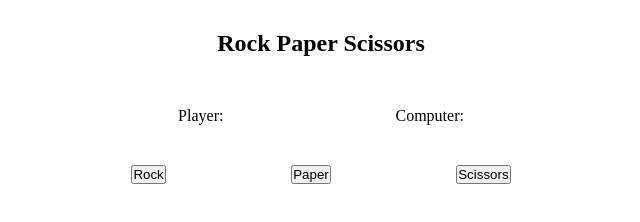
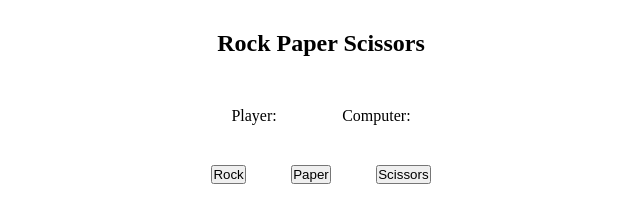
Before and after one commit to urigala/rock-paper-scissors, a plain HTML site: page index.html in a window 1280 px wide. Shown: the whole page, without its empty margins (319-959 px from the left). Drawn offline with Linux system fonts and the light colour scheme.

Commit message:
Improve how UI displays in large screens

```diff
--- a/index.html
+++ b/index.html
@@ -12,6 +12,7 @@
         <h1>Rock Paper Scissors</h1>
     </section>
 
+    <section class="content-container">
         <div class="game-end">
             <h4 class="game-result"></h4>
         </div>
@@ -32,6 +33,7 @@
         </div>
 
         <div class="round-result"></div>
+    </section>
 
     <script src="./main.js"></script>
 </body>
--- a/style.css
+++ b/style.css
@@ -21,6 +21,13 @@ button {
     align-items: center;
     justify-content: center;
     margin: 30px;
+}
+
+.content-container {
+    width: 50%;
+    display: flex;
+    flex-direction: column;
+    align-items: center;
 }
 
 .score-container {
```
Lines whose indentation alone changed are shown as unchanged.
